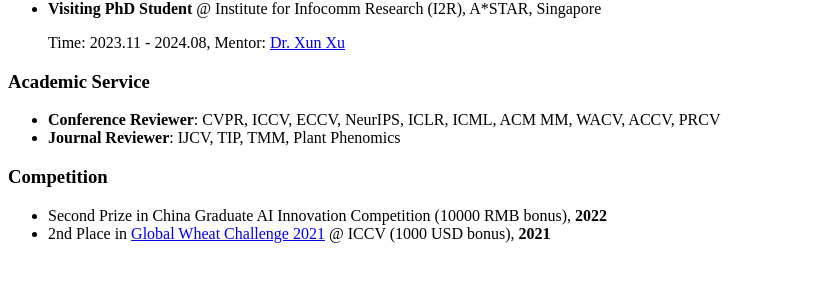
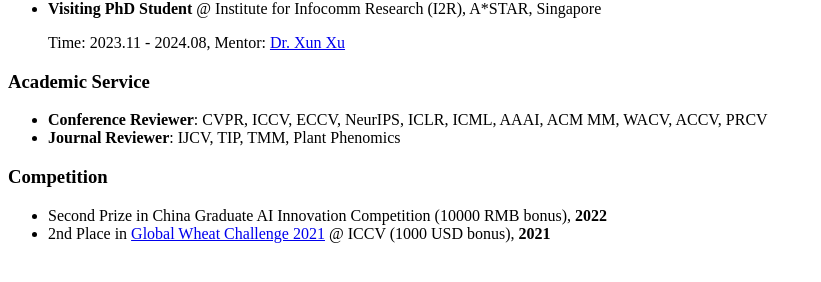
Before and after one commit to cxliu0/cxliu0.github.io, a Jekyll site: the page built from _pages/includes/misc.md, in a window 1280 px wide. Shown: the part 407-689 px from the top of the page, without its empty margins (0-821 px from the left). Built offline with Jekyll 4.4.1, drawn with Linux system fonts in a browser that asks for light colours; our own code applies the rules of GitHub Pages for plain Markdown files.

Commit message:
Update misc.md

```diff
--- a/_pages/includes/misc.md
+++ b/_pages/includes/misc.md
@@ -5,7 +5,7 @@
 
 
 # Academic Service
-- **Conference Reviewer**: CVPR, ICCV, ECCV, NeurIPS, ICLR, ICML, ACM MM, WACV, ACCV, PRCV
+- **Conference Reviewer**: CVPR, ICCV, ECCV, NeurIPS, ICLR, ICML, AAAI, ACM MM, WACV, ACCV, PRCV
 - **Journal Reviewer**: IJCV, TIP, TMM, Plant Phenomics
 
 
```
